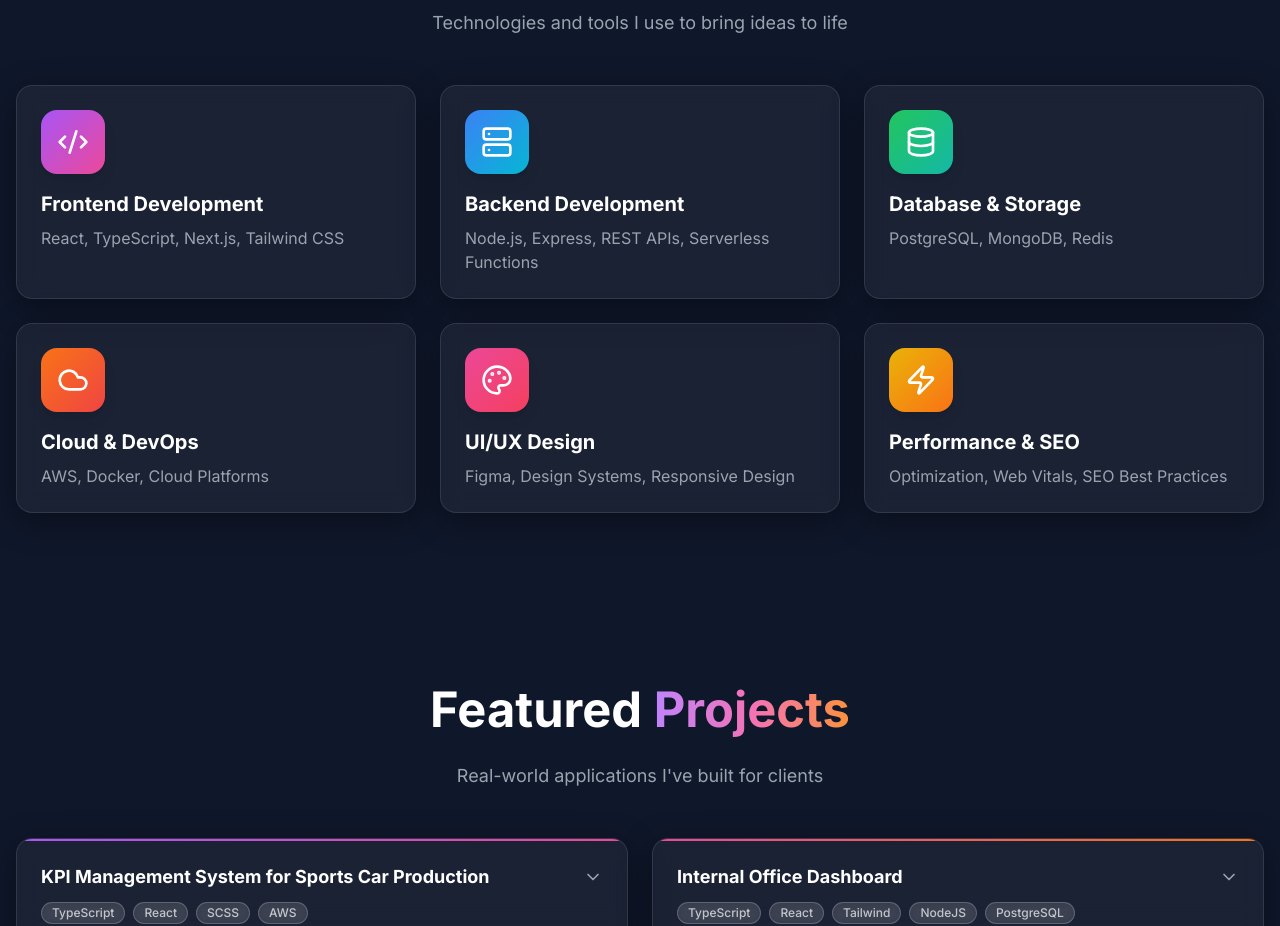
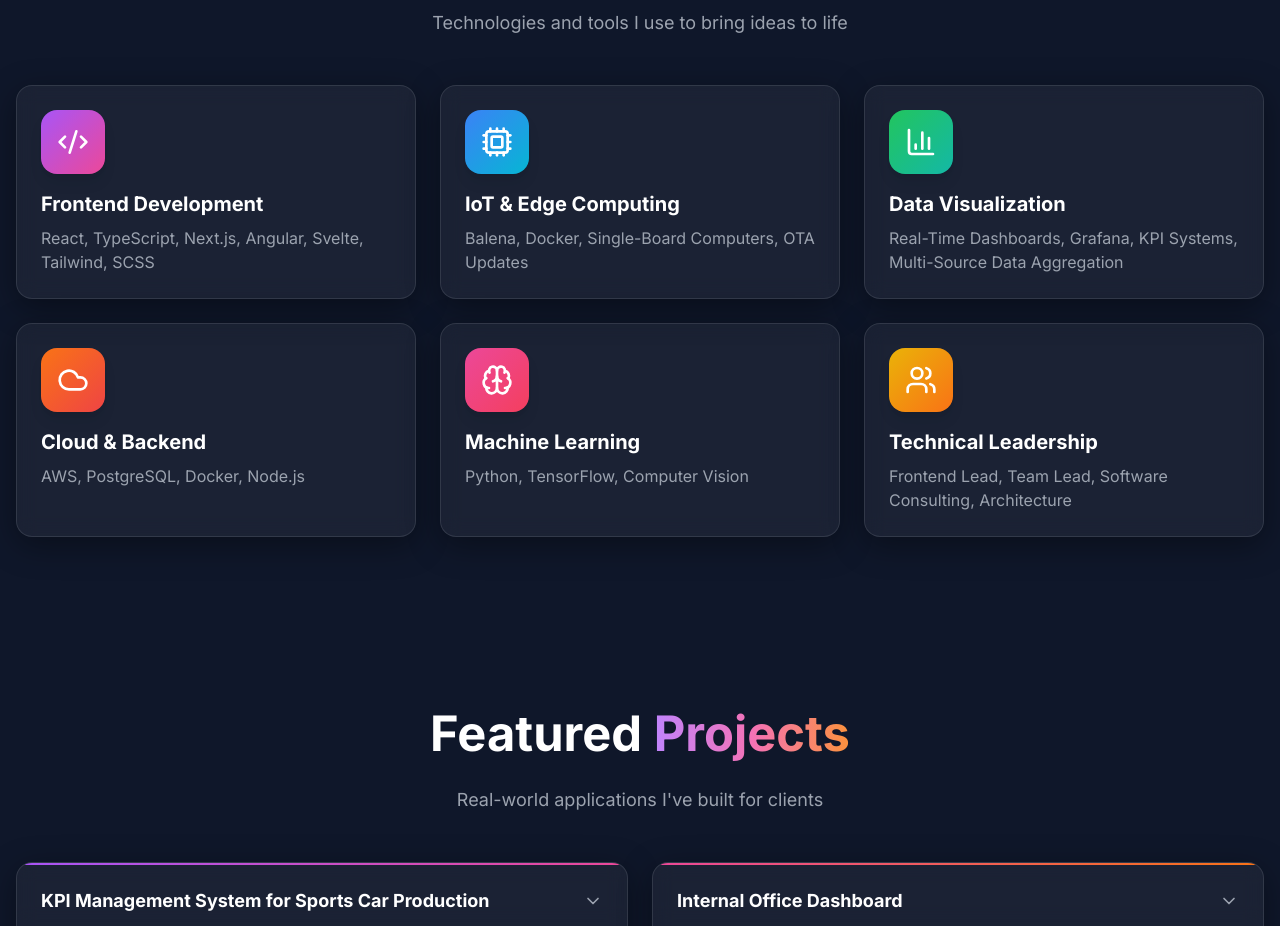
Before and after one commit to MichelEhmen/personal-website, a Next.js app: page / in a window 1280 px wide. Shown: the part 960-1886 px from the top of the page. Built offline with nearby package versions, Linux system fonts and the light colour scheme.

Commit message:
ENH-20: feat(skills): replace template content with real skillset and extract data file

```diff
--- a/src/sections/skills/components/Skills.tsx
+++ b/src/sections/skills/components/Skills.tsx
@@ -1,55 +1,13 @@
 'use client'
 
 import { motion } from 'framer-motion'
-import { Code2, Database, Cloud, Palette, Zap, Server } from 'lucide-react'
-
-const Skills = () => {
-  const skills = [
-    {
-      icon: Code2,
-      title: 'Frontend Development',
-      description: 'React, TypeScript, Next.js, Tailwind CSS',
-      gradient: 'from-purple-500 to-pink-500'
-    },
-    {
-      icon: Server,
-      title: 'Backend Development',
-      description: 'Node.js, Express, REST APIs, Serverless Functions',
-      gradient: 'from-blue-500 to-cyan-500'
-    },
-    {
-      icon: Database,
-      title: 'Database & Storage',
-      description: 'PostgreSQL, MongoDB, Redis',
-      gradient: 'from-green-500 to-teal-500'
-    },
-    {
-      icon: Cloud,
-      title: 'Cloud & DevOps',
-      description: 'AWS, Docker, Cloud Platforms',
-      gradient: 'from-orange-500 to-red-500'
-    },
-    {
-      icon: Palette,
-      title: 'UI/UX Design',
-      description: 'Figma, Design Systems, Responsive Design',
-      gradient: 'from-pink-500 to-rose-500'
-    },
-    {
-      icon: Zap,
-      title: 'Performance & SEO',
-      description: 'Optimization, Web Vitals, SEO Best Practices',
-      gradient: 'from-yellow-500 to-orange-500'
-    }
-  ]
+import { SKILLS } from '../data/skills'
 
 const containerVariants = {
   hidden: { opacity: 0 },
   visible: {
     opacity: 1,
-      transition: {
-        staggerChildren: 0.1
-      }
+    transition: { staggerChildren: 0.1 }
   }
 }
 
@@ -62,6 +20,7 @@ const Skills = () => {
   }
 }
 
+const Skills = () => {
   return (
     <section id="skills" className="relative px-4 py-20">
       <div className="mx-auto max-w-7xl">
@@ -90,12 +49,12 @@ const Skills = () => {
           viewport={{ once: true, margin: '-100px' }}
           className="grid grid-cols-1 gap-6 md:grid-cols-2 lg:grid-cols-3"
         >
-          {skills.map((skill, index) => (
+          {SKILLS.map((skill, index) => (
             <motion.div
               key={index}
               variants={itemVariants}
-              whileHover={{ scale: 1.05, y: -5 }}
-              className="glass-card group p-6 transition-all"
+              whileHover={{ y: -4, transition: { duration: 0.15 } }}
+              className="glass-card group p-6"
             >
               <div
                 className={`mb-4 inline-flex h-16 w-16 items-center justify-center rounded-2xl bg-gradient-to-br ${skill.gradient} p-3 shadow-lg`}
--- /dev/null
+++ b/src/sections/skills/data/skills.ts
@@ -0,0 +1,49 @@
+import { Code2, Cpu, BarChart3, Cloud, Brain, Users } from 'lucide-react'
+import { LucideIcon } from 'lucide-react'
+
+export type Skill = {
+  icon: LucideIcon
+  title: string
+  description: string
+  gradient: string
+}
+
+export const SKILLS: Skill[] = [
+  {
+    icon: Code2,
+    title: 'Frontend Development',
+    description: 'React, TypeScript, Next.js, Angular, Svelte, Tailwind, SCSS',
+    gradient: 'from-purple-500 to-pink-500'
+  },
+  {
+    icon: Cpu,
+    title: 'IoT & Edge Computing',
+    description: 'Balena, Docker, Single-Board Computers, OTA Updates',
+    gradient: 'from-blue-500 to-cyan-500'
+  },
+  {
+    icon: BarChart3,
+    title: 'Data Visualization',
+    description:
+      'Real-Time Dashboards, Grafana, KPI Systems, Multi-Source Data Aggregation',
+    gradient: 'from-green-500 to-teal-500'
+  },
+  {
+    icon: Cloud,
+    title: 'Cloud & Backend',
+    description: 'AWS, PostgreSQL, Docker, Node.js',
+    gradient: 'from-orange-500 to-red-500'
+  },
+  {
+    icon: Brain,
+    title: 'Machine Learning',
+    description: 'Python, TensorFlow, Computer Vision',
+    gradient: 'from-pink-500 to-rose-500'
+  },
+  {
+    icon: Users,
+    title: 'Technical Leadership',
+    description: 'Frontend Lead, Team Lead, Software Consulting, Architecture',
+    gradient: 'from-yellow-500 to-orange-500'
+  }
+]
```
Lines whose indentation alone changed are shown as unchanged.
